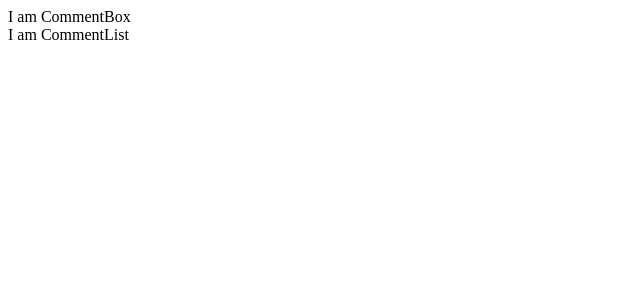
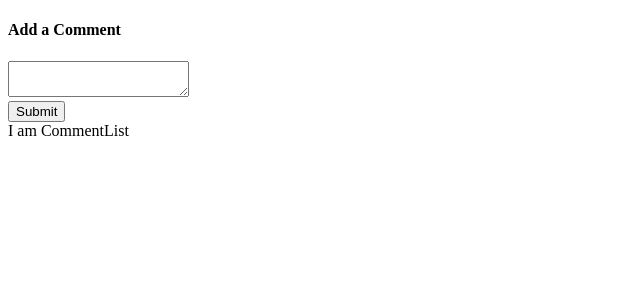
Before and after one commit to maysam-82/react-app-testing, a React (Create React App) app: page / in a window 1280 px wide. Shown: the top 300 px of the page, without its empty margins (0-640 px from the left). Built offline with nearby package versions, Linux system fonts and the light colour scheme.

Commit message:
change to class component with states and events

```diff
--- a/src/Components/CommentBox/CommentBox.js
+++ b/src/Components/CommentBox/CommentBox.js
@@ -1,5 +1,34 @@
-import React from 'react';
+import React, { Component } from 'react';
 
-export default () => {
-	return <div>I am CommentBox</div>;
-};
+class CommentBox extends Component {
+	state = {
+		comment: '',
+	};
+
+	handleChange = (event) => {
+		this.setState({ comment: event.target.value });
+	};
+
+	handleSubmit = (event) => {
+		event.preventDefault();
+		//TODO: call an action creator and save the comment.
+		this.setState({ comment: '' });
+	};
+
+	render() {
+		const { comment } = this.state;
+		return (
+			<div>
+				<form onSubmit={this.handleSubmit}>
+					<h4>Add a Comment</h4>
+					<textarea value={comment} onChange={this.handleChange} />
+					<div>
+						<button>Submit</button>
+					</div>
+				</form>
+			</div>
+		);
+	}
+}
+
+export default CommentBox;
```
